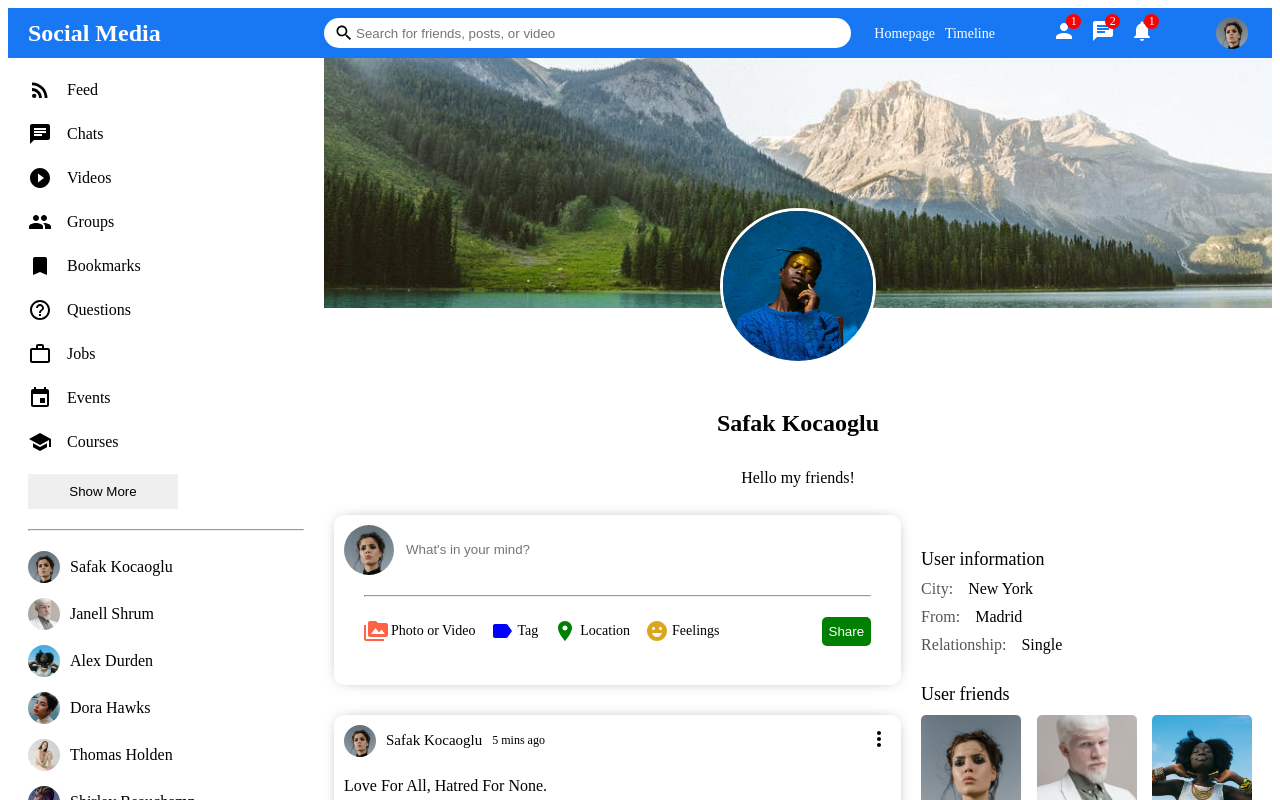
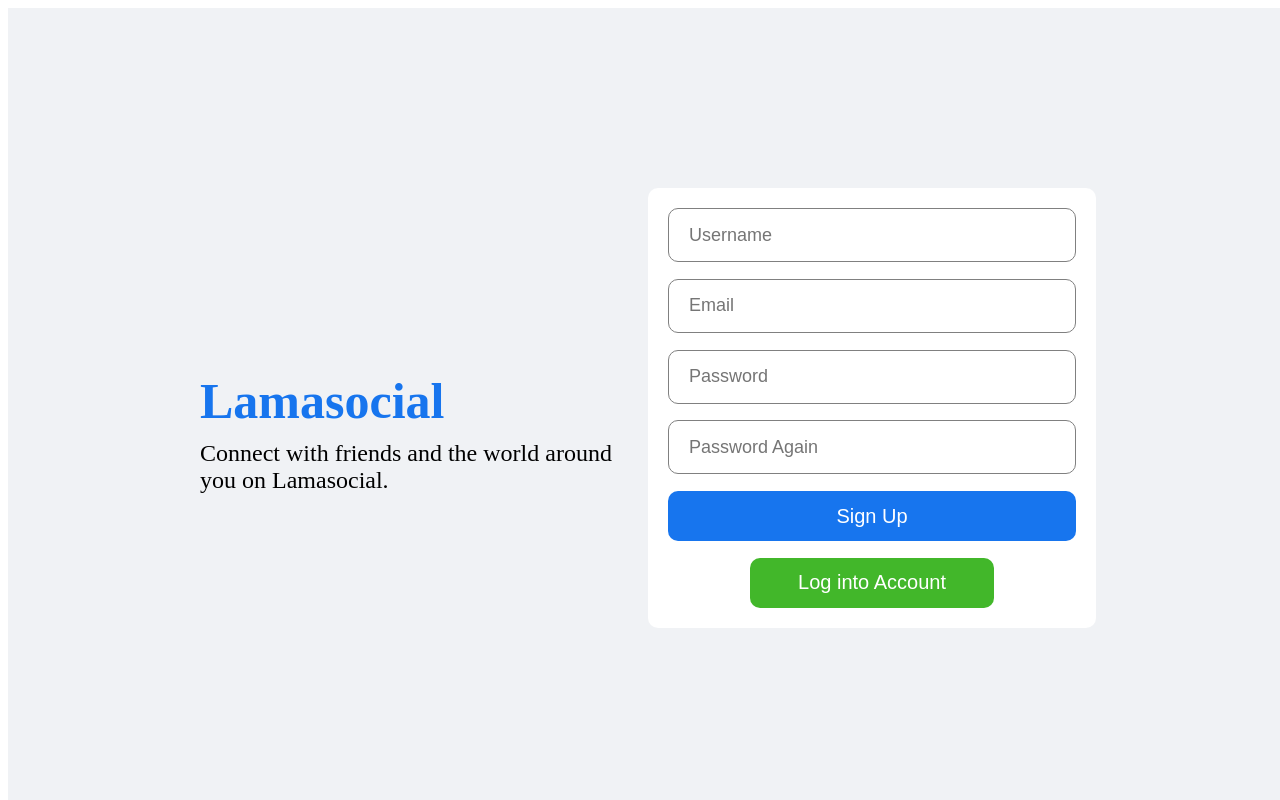
Before and after one commit to Rohithj47/SocialMedia_frontend, a React (Create React App) app: page / in a window 1280 px wide. Shown: the top 800 px of the page. Built offline with nearby package versions, Linux system fonts and the light colour scheme.

Commit message:
Login & Register pages

```diff
--- a/src/App.js
+++ b/src/App.js
@@ -1,11 +1,15 @@
 import Home from "./pages/home/Home"
+import Login from "./pages/login/Login"
 import Profile from "./pages/profile/Profile"
+import Register from "./pages/register/register"
 
 function App(){
     return(
         <div>
             {/* <Home></Home>       */}
-            <Profile />
+            {/* <Profile /> */}
+            {/* <Login / */}
+            <Register />
         </div>
     )
 }
--- /dev/null
+++ b/src/pages/login/Login.jsx
@@ -0,0 +1,30 @@
+import "./login.css";
+
+function Login(props) {
+    return (
+        <div className="login">
+            <div className="loginWrapper">
+                <div className="loginLeft">
+                    <h3 className="loginLogo">Social App</h3>
+                    <span className="loginDesc">
+                        Connect with people all over the world
+                    </span>
+                </div>
+                <div className="loginRight">
+                    <div className="loginBox">
+                        <input placeholder="Email" className="loginInput" />
+                        <input placeholder="Password" className="loginInput" />
+                        <button className="loginButton">Log In</button>
+                        <span className="loginForgot">Forgot Password?</span>
+                        <button className="loginRegisterButton">
+                            Create a New Account
+                        </button>
+                    </div>
+                </div>
+            </div>
+
+        </div>
+    );
+}
+
+export default Login;
--- /dev/null
+++ b/src/pages/login/login.css
@@ -0,0 +1,84 @@
+.login {
+    width: 100vw;
+    height: 100vh;
+    background-color: #f0f2f5;
+    display: flex;
+    align-items: center;
+    justify-content: center;
+  }
+
+  .loginWrapper {
+    width: 70%;
+    height: 70%;
+    display: flex;
+  }
+
+  .loginLeft,
+  .loginRight {
+    flex: 1;
+    display: flex;
+    flex-direction: column;
+    justify-content: center;
+  }
+
+  .loginLogo {
+    font-size: 50px;
+    font-weight: 800;
+    color: #1775ee;
+    margin-bottom: 10px;
+  }
+
+  .loginDesc {
+    font-size: 24px;
+  }
+
+  .loginBox{
+      height: 300px;
+      padding: 20px;
+      background-color: white;
+      border-radius: 10px;
+      display: flex;
+      flex-direction: column;
+      justify-content: space-between;
+  }
+
+  .loginInput{
+      height: 50px;
+      border-radius: 10px;
+      border: 1px solid gray;
+      font-size: 18px;
+      padding-left: 20px;
+  }
+
+  .loginInput:focus{
+      outline: none;
+  }
+
+  .loginButton{
+      height: 50px;
+      border-radius: 10px;
+      border: none;
+      background-color: #1775ee;
+      color: white;
+      font-size: 20px;
+      font-weight: 500;
+      cursor: pointer;
+  }
+
+  .loginForgot{
+      text-align: center;
+      color: #1775ee;
+  }
+
+  .loginRegisterButton{
+      width: 60%;
+      align-self: center;
+      height: 50px;
+      border-radius: 10px;
+      border: none;
+      background-color: #42b72a;
+      color: white;
+      font-size: 20px;
+      font-weight: 500;
+      cursor: pointer;
+  }
--- /dev/null
+++ b/src/pages/register/register.css
@@ -0,0 +1,84 @@
+.login {
+  width: 100vw;
+  height: 100vh;
+  background-color: #f0f2f5;
+  display: flex;
+  align-items: center;
+  justify-content: center;
+}
+
+.loginWrapper {
+  width: 70%;
+  height: 70%;
+  display: flex;
+}
+
+.loginLeft,
+.loginRight {
+  flex: 1;
+  display: flex;
+  flex-direction: column;
+  justify-content: center;
+}
+
+.loginLogo {
+  font-size: 50px;
+  font-weight: 800;
+  color: #1775ee;
+  margin-bottom: 10px;
+}
+
+.loginDesc {
+  font-size: 24px;
+}
+
+.loginBox{
+    height: 400px;
+    padding: 20px;
+    background-color: white;
+    border-radius: 10px;
+    display: flex;
+    flex-direction: column;
+    justify-content: space-between;
+}
+
+.loginInput{
+    height: 50px;
+    border-radius: 10px;
+    border: 1px solid gray;
+    font-size: 18px;
+    padding-left: 20px;
+}
+
+.loginInput:focus{
+    outline: none;
+}
+
+.loginButton{
+    height: 50px;
+    border-radius: 10px;
+    border: none;
+    background-color: #1775ee;
+    color: white;
+    font-size: 20px;
+    font-weight: 500;
+    cursor: pointer;
+}
+
+.loginForgot{
+    text-align: center;
+    color: #1775ee;
+}
+
+.loginRegisterButton{
+    width: 60%;
+    align-self: center;
+    height: 50px;
+    border-radius: 10px;
+    border: none;
+    background-color: #42b72a;
+    color: white;
+    font-size: 20px;
+    font-weight: 500;
+    cursor: pointer;
+}
--- /dev/null
+++ b/src/pages/register/register.jsx
@@ -0,0 +1,28 @@
+import "./register.css";
+
+export default function Register() {
+  return (
+    <div className="login">
+      <div className="loginWrapper">
+        <div className="loginLeft">
+          <h3 className="loginLogo">Lamasocial</h3>
+          <span className="loginDesc">
+            Connect with friends and the world around you on Lamasocial.
+          </span>
+        </div>
+        <div className="loginRight">
+          <div className="loginBox">
+            <input placeholder="Username" className="loginInput" />
+            <input placeholder="Email" className="loginInput" />
+            <input placeholder="Password" className="loginInput" />
+            <input placeholder="Password Again" className="loginInput" />
+            <button className="loginButton">Sign Up</button>
+            <button className="loginRegisterButton">
+              Log into Account
+            </button>
+          </div>
+        </div>
+      </div>
+    </div>
+  );
+}
```
